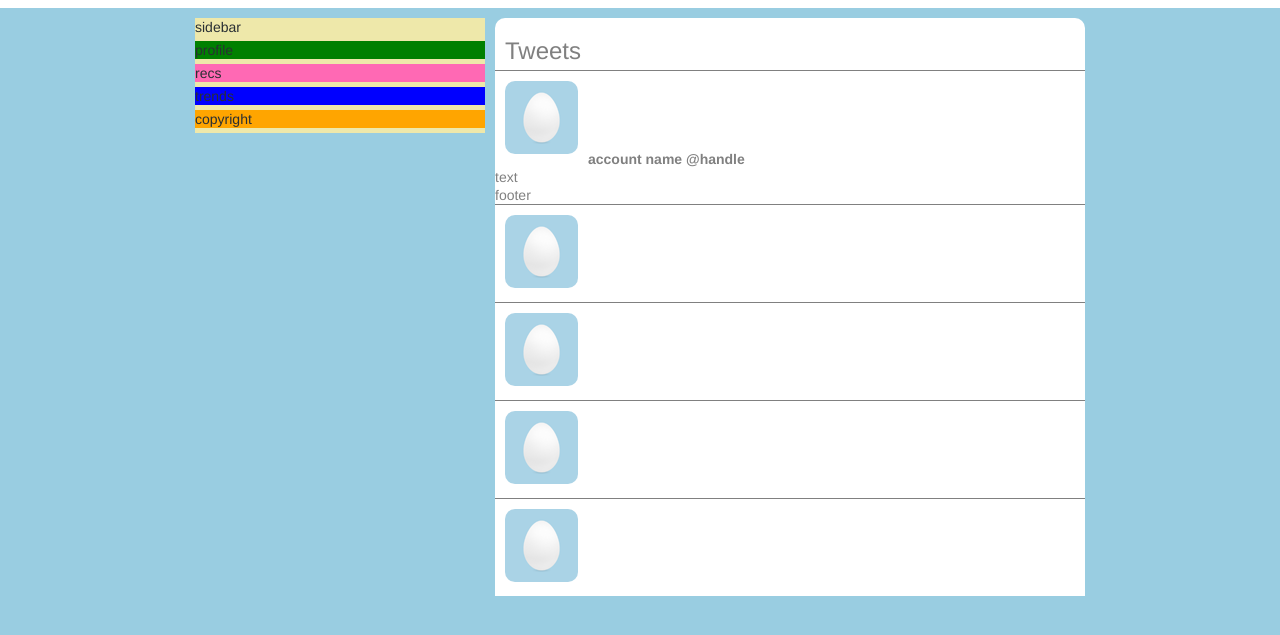
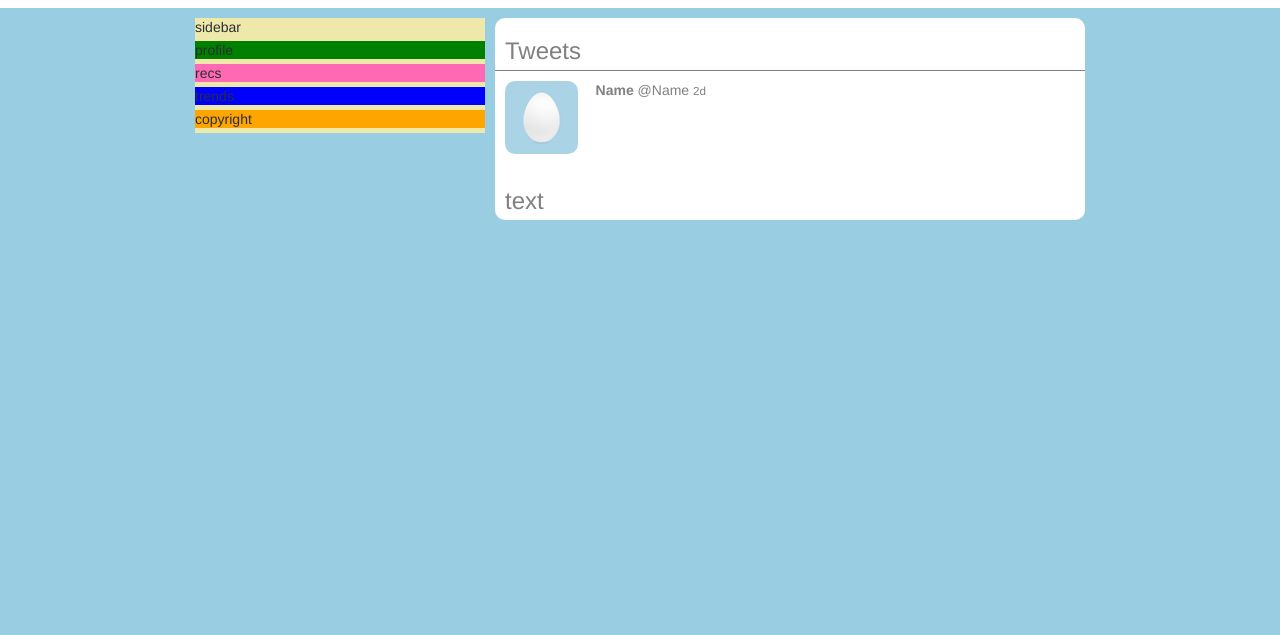
Before and after one commit to HannahCRW/TwitterTest, a plain HTML site: page index.html in a window 1280 px wide. Shown: the part 37-672 px from the top of the page. Drawn offline with Linux system fonts and the light colour scheme.

Commit message:
Made profile info display on single line

```diff
--- a/index.html
+++ b/index.html
@@ -46,48 +46,16 @@
 			   <p>Tweets</p>
 			   <!-- <div class="original"> js/jquery required to hover -->
 			   <div class="content">
-			   		<div class="header">
-			   			<h4><img src="./images/default_profile_blue.png">account name @handle</h4>
+			   	<img src="./images/default_profile_blue.png">
+			   	<div class="header"><strong>Name </strong>
+			   		<div class="handle"> @Name
 			   		</div>
-			   			<a class="tweet-text"></a>
-			   				text
-			   		<div class="footer">
-			   			footer
+			   		<div class="time"><small> 2d </small>
 			   		</div>
+			   	</div>
+			   	<div class="text"><p>text</p>
+			   	</div>
 			   </div>
-			   <div class="content">
-			   		<div class="header">
-			   			<img src="./images/default_profile_blue.png">
-			   		</div>
-			   </div>
-			   <div class="content">
-			   		<div class="header">
-			   			<img src="./images/default_profile_blue.png">
-			   		</div>
-			   </div>
-			   <div class="content">
-			   		<div class="header">
-			   			<img src="./images/default_profile_blue.png">
-			   		</div>
-			   </div>
-			   <div class="content">
-			   		<div class="header">
-			   			<img src="./images/default_profile_blue.png">
-			   		</div>
-			   </div>
-		<!-- 	   <div class="content">
-			   	tweet
-			   </div>
-			   <div class="content">
-			   	tweet
-			   </div>
-			   <div class="content">
-			   tweet
-			   </div>
-			   <div class="content">
-			   tweet
-			   </div> -->
-				<!--and this will be the tweets, or something-->
 			</div>
 		</div>
 	</body>
--- a/style.css
+++ b/style.css
@@ -111,22 +111,20 @@ body {
 	border-top: 1px solid gray;
 }
 
-.header {
-	font-size: 14px;
+.content img {
+	border-radius: 10px;
+	margin: 10px 10px 10px 10px;
 }
 
-.header img {
-	border-radius: 10px;
-	margin: 10px 10px 10px 10px;
-
+.header {
+	float: right;
+	margin: 10px 379px 0px 0px;
 }
 
-.header h4 {
-	display: inline;
-	margin: 0px 0px 0px 0px;
-	width: 180px;
+.handle {
+	display: inline-block;
 }
 
-.tweet-text {
-
+.time {
+	display: inline-block;
 }
```
Also changed, not shown: CSS_HTML_Questions.txt.
